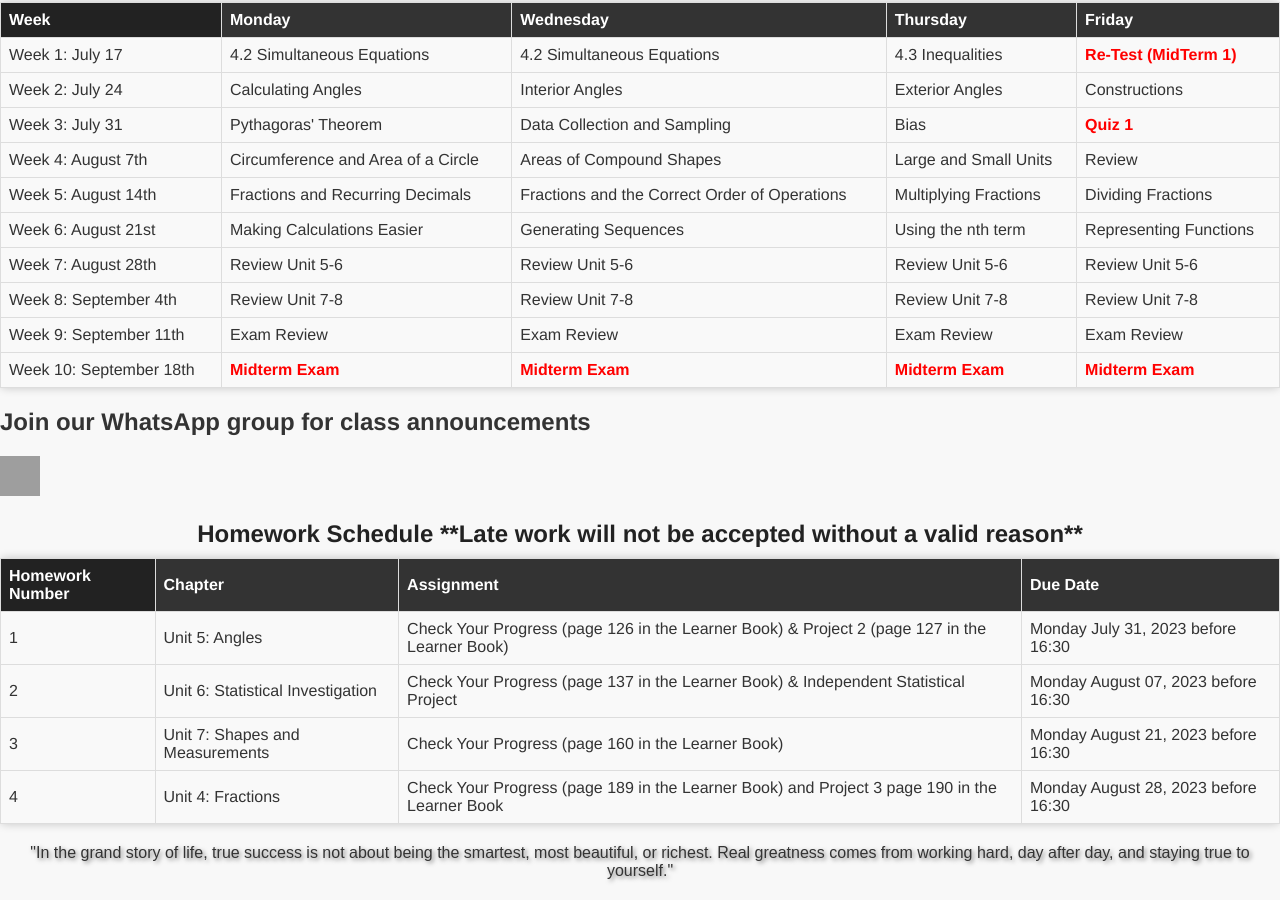
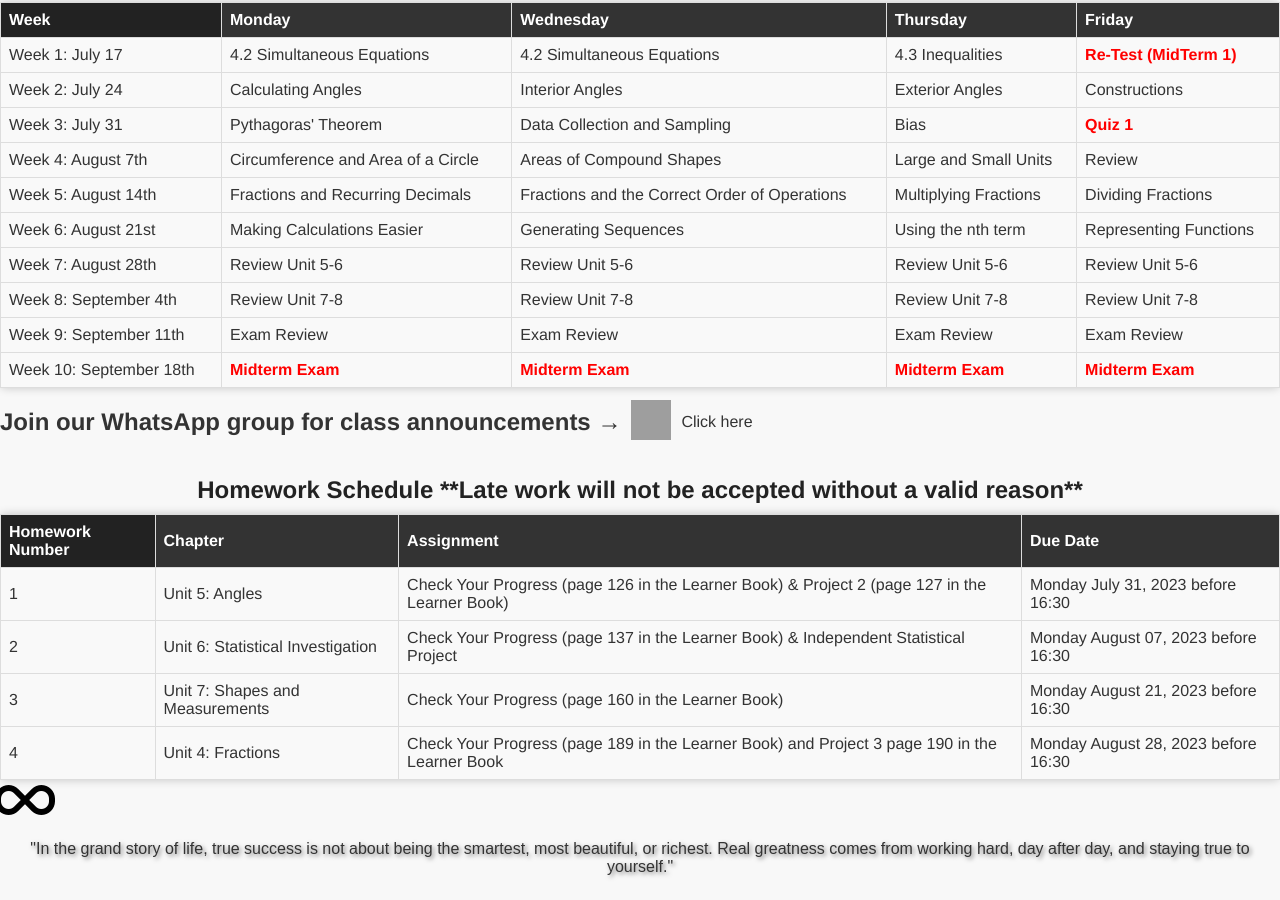
Before and after one commit to JRDittenber/JRDittenber.github.io, a plain HTML site: page Year9Math.html in a window 1280 px wide. Shown: the part 203-1103 px from the top of the page. Drawn offline with Linux system fonts and the light colour scheme; grey boxes are pictures that could not be loaded.

Commit message:
Update Year9Math.html

```diff
--- a/Year9Math.html
+++ b/Year9Math.html
@@ -145,12 +145,27 @@
       </tbody>
     </table>
 
+<style>
+  .whatsapp {
+    display: flex;
+    align-items: center;
+  }
+  .whatsapp h2 {
+    margin-right: 10px;
+  }
+  .whatsapp a {
+    margin-right: 10px;
+  }
+</style>
+
 <div class="whatsapp">
-  <h2>Join our WhatsApp group for class announcements</h2>
+  <h2>Join our WhatsApp group for class announcements → </h2>
   <a href="https://chat.whatsapp.com/DzBQYVzkY3S9MB1MCWlmVu">
     <img src="https://upload.wikimedia.org/wikipedia/commons/thumb/6/6b/WhatsApp.svg/768px-WhatsApp.svg.png" alt="Join us on WhatsApp" style="width:40px;height:40px;">
   </a>
+  <p>Click here</p>
 </div>
+
 
 <table>
     <caption>Homework Schedule **Late work will not be accepted without a valid reason**</caption>
@@ -204,6 +219,32 @@
 </head>
 <body>
   <!-- Rest of your HTML content goes here -->
+<div>
+  <link rel="stylesheet" href="https://cdnjs.cloudflare.com/ajax/libs/font-awesome/6.0.0-beta2/css/all.min.css" />
+  <style>
+    @keyframes pulse {
+      0%, 100% {
+        transform: scale(1);
+      }
+      50% {
+        transform: scale(1.2);
+      }
+    }
+
+    .infinity i {
+      animation: pulse 2s infinite;
+      color: black; /* Change this to your preferred color */
+      font-size: 40px; /* Change this to your preferred size */
+    }
+  </style>
+
+  <div class="infinity">
+    <a href="https://www.zombo.com/">
+      <i class="fas fa-infinity"></i>
+    </a>
+  </div>
+</div>
+
 
   <footer class="footer">
     "In the grand story of life, true success is not about being the smartest, most beautiful, or richest. Real greatness comes from working hard, day after day, and staying true to yourself."
```
